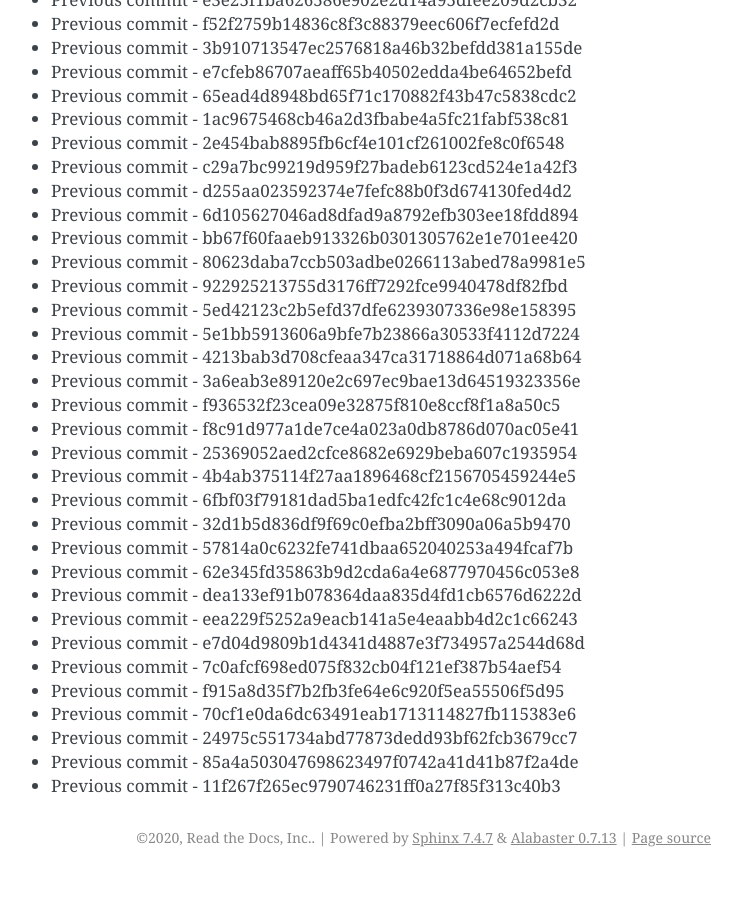
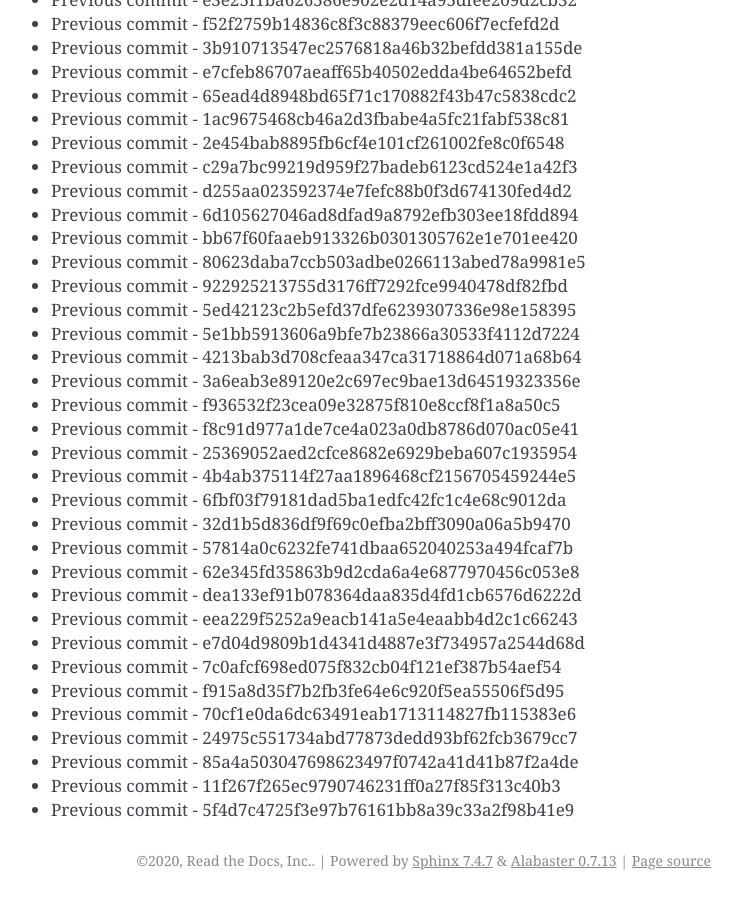
Before and after one commit to readthedocs/rtd-git-stresstest, a Sphinx documentation site: the page built from docs/updates.rst, in a window 1280 px wide and 900 px high, scrolled down 98722 px. Shown: the whole window, without its empty margins (399-1141 px from the left). Built offline with Sphinx 7.4.7, drawn with Linux system fonts in a browser that asks for light colours; before the commit the page ends 99599 px from its top, so only the background shows below that.

Commit message:
Generating commit from previous: 5f4d7c4725f3e97b76161bb8a39c33a2f98b41e9

```diff
--- a/docs/updates.rst
+++ b/docs/updates.rst
@@ -4180,3 +4180,4 @@ It can be tested for any performance characteristics.
 * Previous commit - 24975c551734abd77873dedd93bf62fcb3679cc7
 * Previous commit - 85a4a503047698623497f0742a41d41b87f2a4de
 * Previous commit - 11f267f265ec9790746231ff0a27f85f313c40b3
+* Previous commit - 5f4d7c4725f3e97b76161bb8a39c33a2f98b41e9
```
